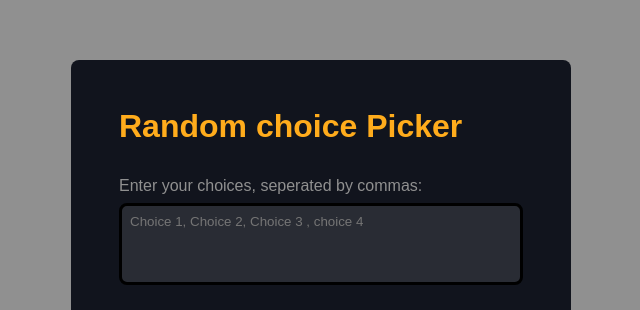
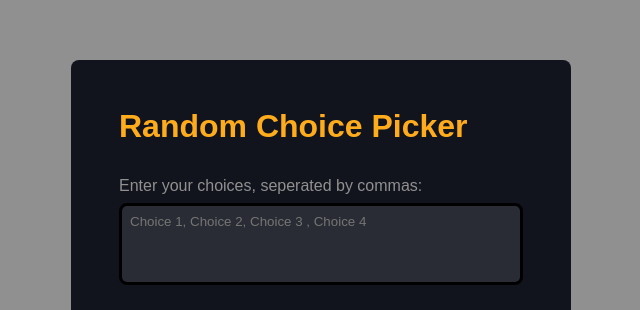
Before and after one commit to akashkarn9486/rcg, a plain HTML site: page index.html in a window 1280 px wide. Shown: the part 147-457 px from the top of the page, 319-959 px from the left. Drawn offline with Linux system fonts and the light colour scheme.

Commit message:
Update index.html

```diff
--- a/index.html
+++ b/index.html
@@ -8,12 +8,12 @@
   </head>
   <body>
     <div class="container">
-      <h1>Random choice Picker</h1>
+      <h1>Random Choice Picker</h1>
       <p>Enter your choices, seperated by commas:</p>
       <textarea
         id="choices"
         rows="4"
-        placeholder="Choice 1, Choice 2, Choice 3 , choice 4"
+        placeholder="Choice 1, Choice 2, Choice 3 , Choice 4"
       ></textarea>
       <button id="pickButton">Pick A Random Choice</button>
       <p id="result"></p>
```
